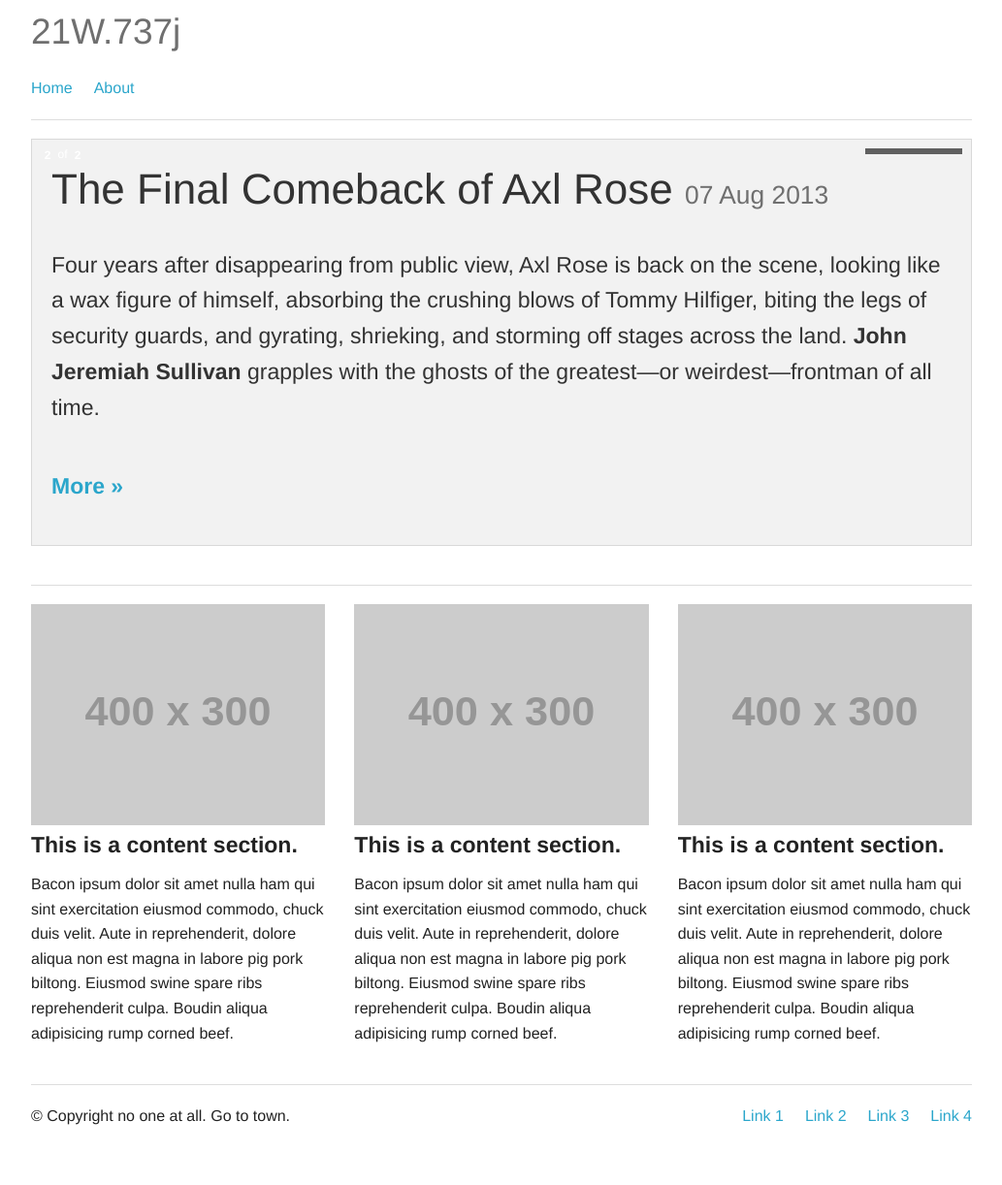
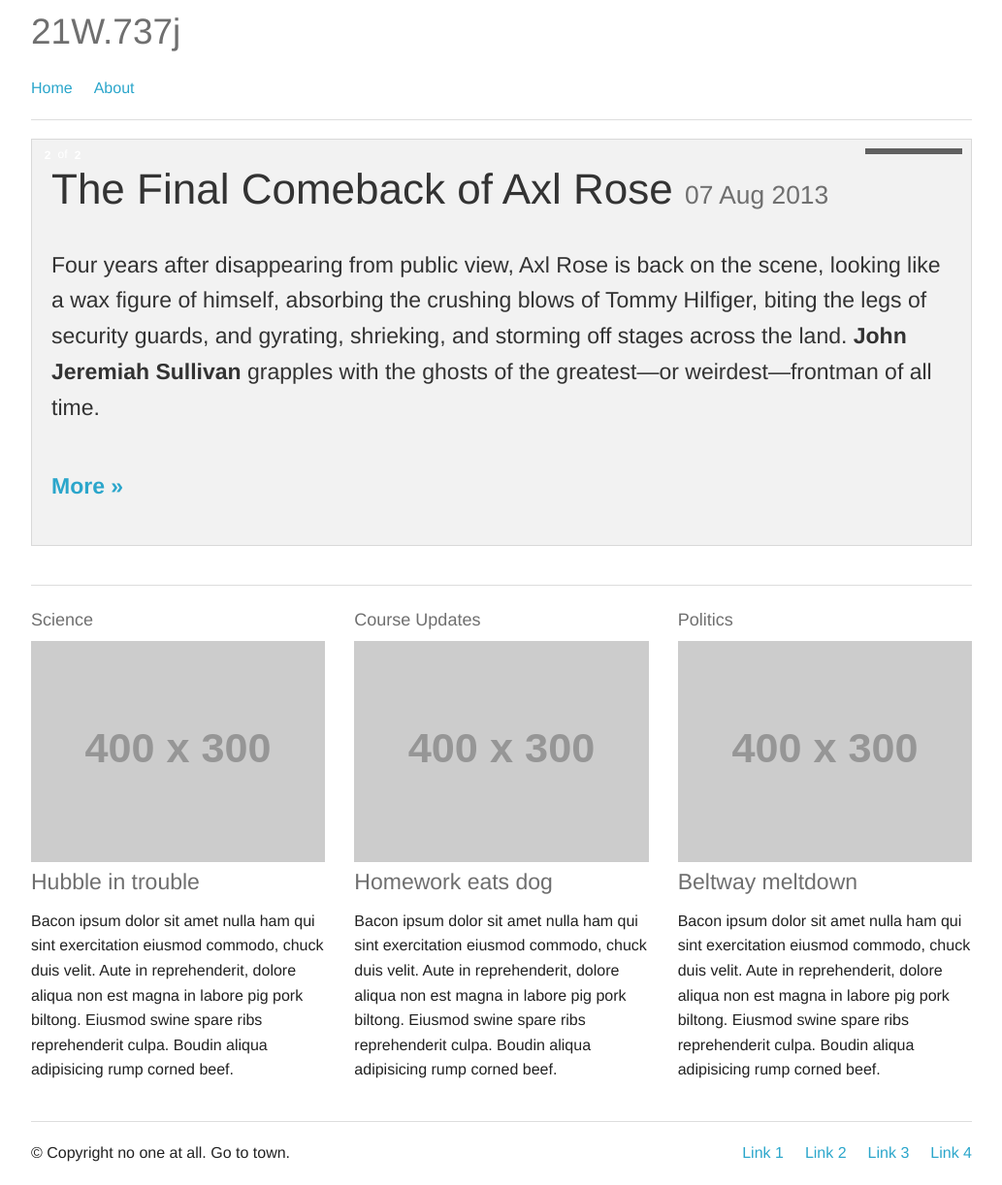
Before and after one commit to smnookin/smnookin.github.io, a Jekyll site: the page built from index.html, in a window 1280 px wide. Shown: the whole page at 97% size, without its empty margins (123-1156 px from the left). Built offline with Jekyll 4.4.1, drawn with Linux system fonts in a browser that asks for light colours; Markdown is read by kramdown in place of the engine named in the settings; before the commit the page ends 1184 px from its top, so only the background shows below that.

Commit message:
Update homepage with heading styles.

```diff
--- a/_layouts/default.html
+++ b/_layouts/default.html
@@ -47,27 +47,29 @@
 
     <div class="row">
         <div class="large-4 columns">
+		<h5 class="subheader">Science</h5>
       <img src="http://placehold.it/400x300&text=[img]" />
-      <h4>This is a content section.</h4>
+      <h4 class="subheader">Hubble in trouble</h4>
       <p>Bacon ipsum dolor sit amet nulla ham qui sint exercitation eiusmod commodo, chuck duis velit. Aute in reprehenderit, dolore aliqua non est magna in labore pig pork biltong. Eiusmod swine spare ribs reprehenderit culpa. Boudin aliqua adipisicing rump corned beef.</p>
     </div>
 
     <div class="large-4 columns">
+		<h5 class="subheader">Course Updates</h5>
       <img src="http://placehold.it/400x300&text=[img]" />
-      <h4>This is a content section.</h4>
+      <h4 class="subheader">Homework eats dog</h4>
       <p>Bacon ipsum dolor sit amet nulla ham qui sint exercitation eiusmod commodo, chuck duis velit. Aute in reprehenderit, dolore aliqua non est magna in labore pig pork biltong. Eiusmod swine spare ribs reprehenderit culpa. Boudin aliqua adipisicing rump corned beef.</p>
     </div>
 
     <div class="large-4 columns">
+		<h5 class="subheader">Politics</h5>
       <img src="http://placehold.it/400x300&text=[img]" />
-      <h4>This is a content section.</h4>
+      <h4 class="subheader">Beltway meltdown</h4>
       <p>Bacon ipsum dolor sit amet nulla ham qui sint exercitation eiusmod commodo, chuck duis velit. Aute in reprehenderit, dolore aliqua non est magna in labore pig pork biltong. Eiusmod swine spare ribs reprehenderit culpa. Boudin aliqua adipisicing rump corned beef.</p>
     </div>
 
     </div>
 
   <!-- Footer -->
-
   <footer class="row">
     <div class="large-12 columns">
       <hr />
```
